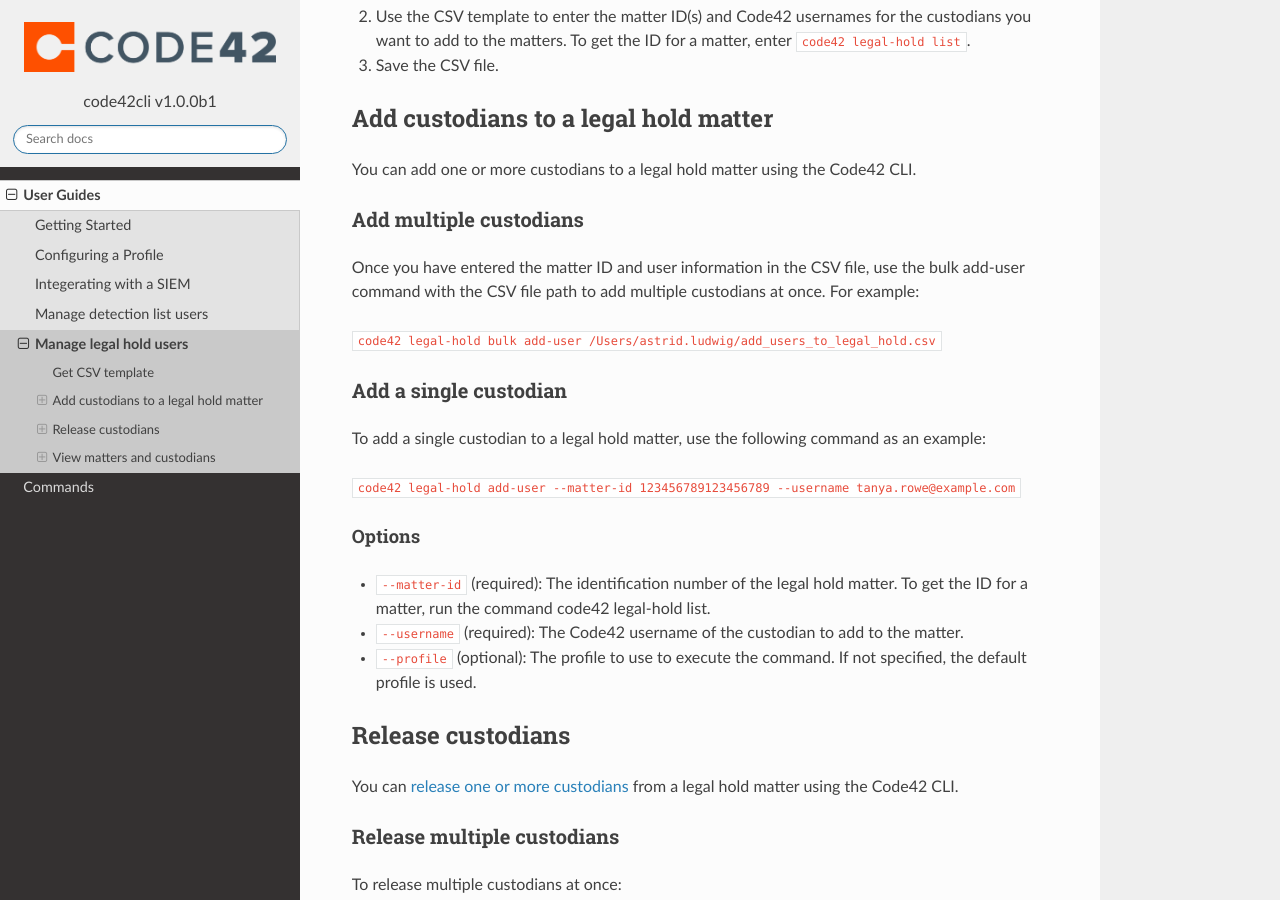
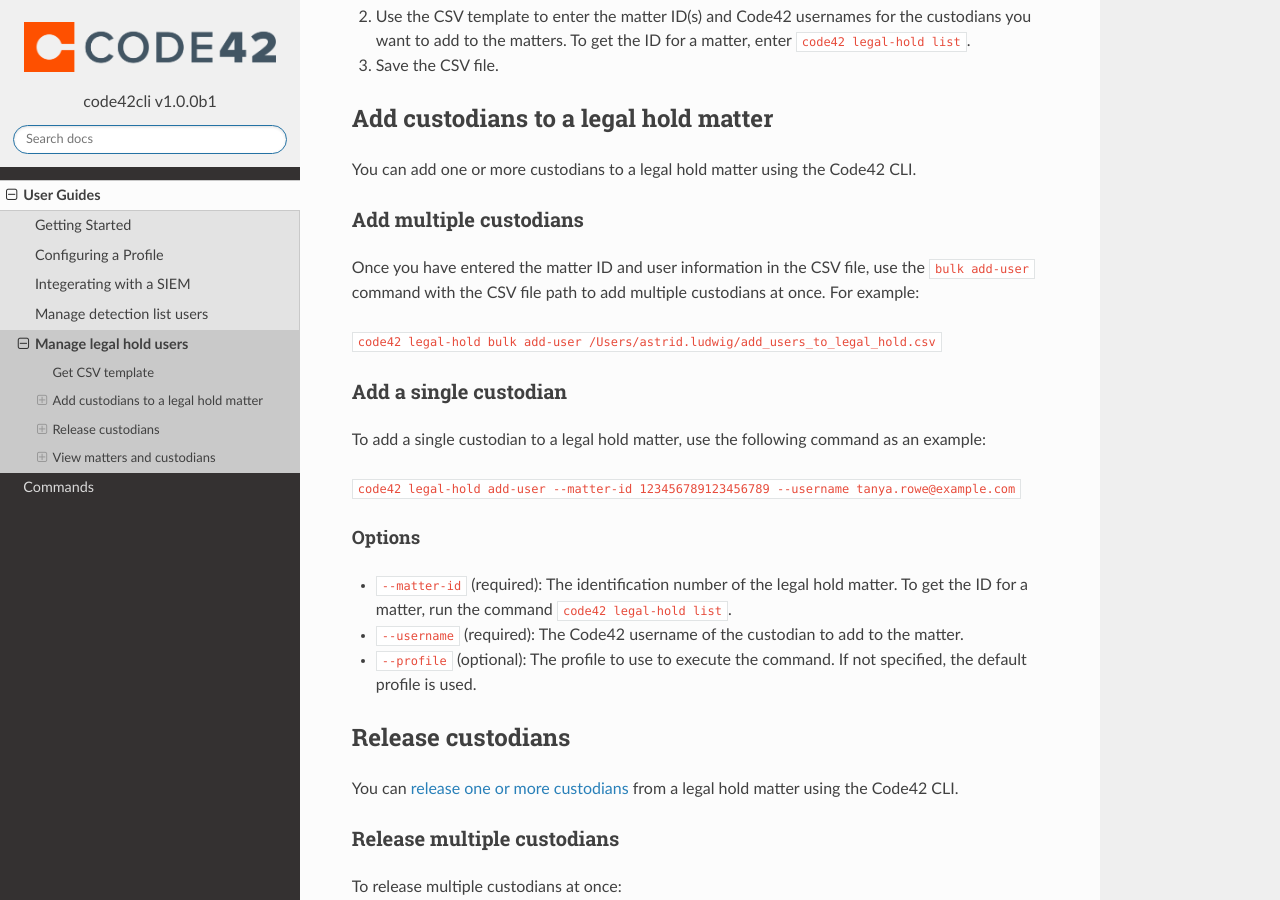
Before and after one commit to code42/code42cli, a Sphinx documentation site: the page built from docs/userguides/legalhold.md, in a window 1280 px wide and 900 px high, scrolled down 745 px. Built offline with Sphinx 7.4.7 and the Read the Docs theme 2.0.0, drawn with Linux system fonts in a browser that asks for light colours; some of the changed text lies outside the part shown.

Commit message:
missing backticks

```diff
--- a/docs/userguides/legalhold.md
+++ b/docs/userguides/legalhold.md
@@ -31,7 +31,7 @@
 You can add one or more custodians to a legal hold matter using the Code42 CLI.
 
 ### Add multiple custodians
-Once you have entered the matter ID and user information in the CSV file, use the bulk add-user command with the CSV file path to add multiple custodians at once. For example:
+Once you have entered the matter ID and user information in the CSV file, use the `bulk add-user` command with the CSV file path to add multiple custodians at once. For example:
 
 `code42 legal-hold bulk add-user /Users/astrid.ludwig/add_users_to_legal_hold.csv`
 
@@ -43,7 +43,7 @@
 
 #### Options
 
- - `--matter-id` (required):   The identification number of the legal hold matter. To get the ID for a matter, run the command code42 legal-hold list.
+ - `--matter-id` (required):   The identification number of the legal hold matter. To get the ID for a matter, run the command `code42 legal-hold list`.
  - `--username` (required):    The Code42 username of the custodian to add to the matter.
  - `--profile` (optional):     The profile to use to execute the command. If not specified, the default profile is used.
 
@@ -81,7 +81,7 @@
 
 ### View matter details
 
-To view active custodians for a legal hold matter, enter code42 legal-hold show with the matter ID, for example:
+To view active custodians for a legal hold matter, enter `code42 legal-hold show` with the matter ID, for example:
 
 `code42 legal-hold show 123456789123456789`
 
```
